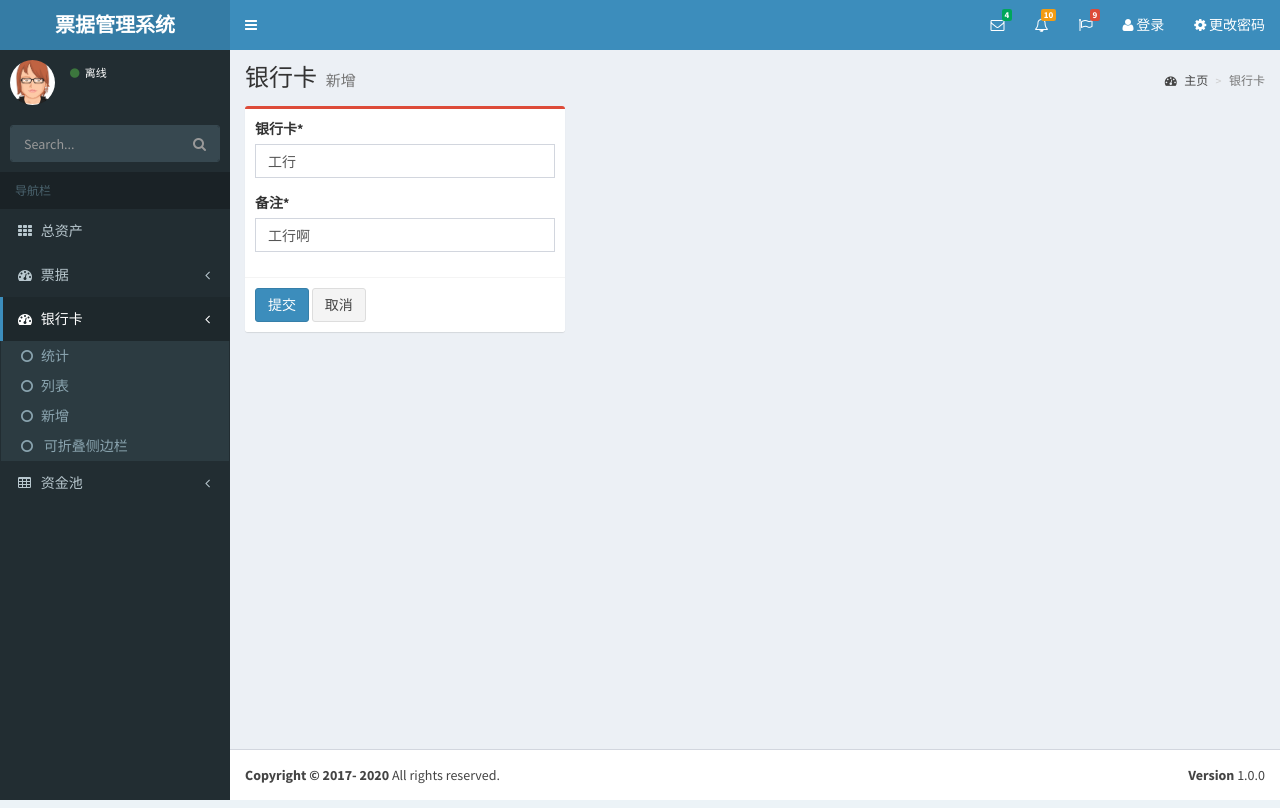
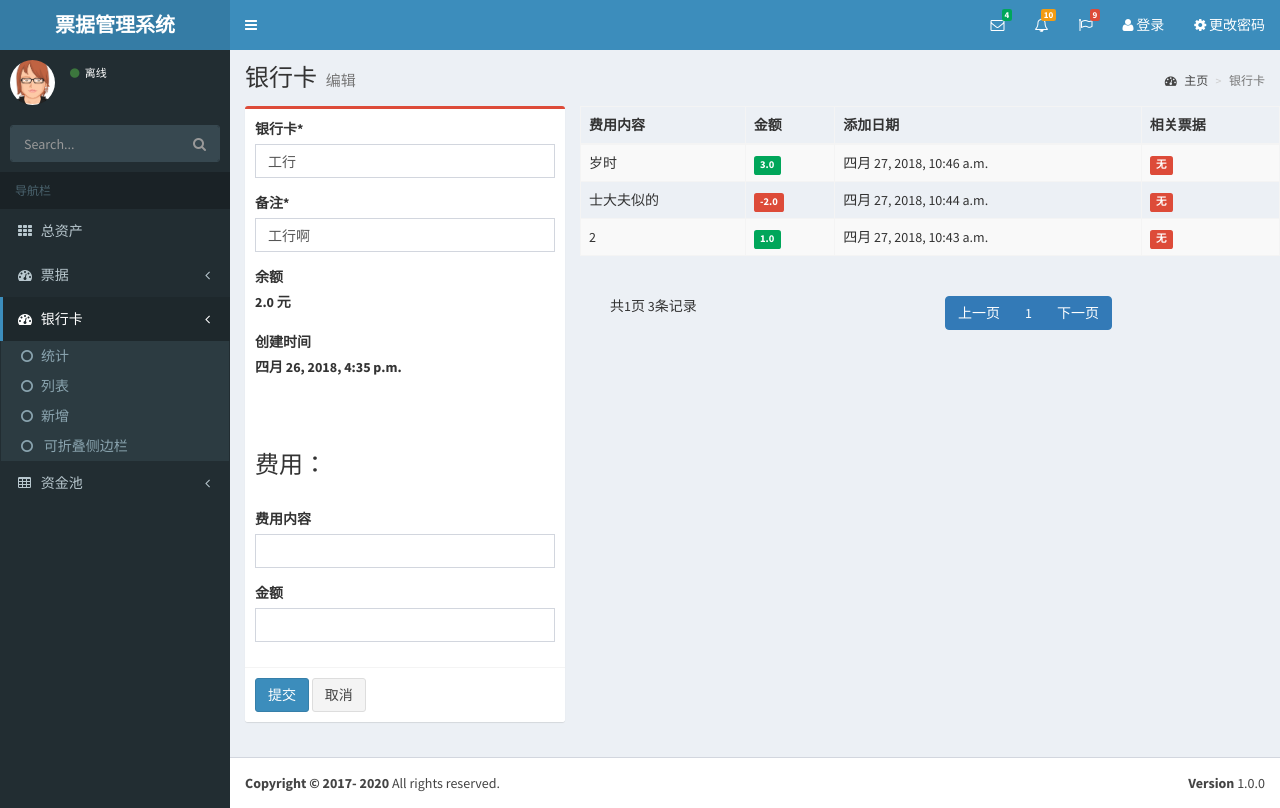
Before and after one commit to scimmia/Tickets, a Django app: page /t/card/card_edit/2/ in a window 1280 px wide. Run offline with Django 3.2, Linux system fonts and the light colour scheme; data comes from the database, SQL or seed files in the repository; both versions use the stored data as it was after the commit; some libraries are stand-ins or nearby versions.

Commit message:
银行卡相关

```diff
--- /dev/null
+++ b/ticket/templates/ticket/card_edit.html
@@ -0,0 +1,138 @@
+{% extends "ticket/dashboard.html" %}
+{% load staticfiles %}
+
+{% load crispy_forms_tags %}
+{#{% load material_form %}#}
+
+{% block content %}
+    <!-- Content Header (Page header) -->
+    <section class="content-header">
+        <h1>
+            银行卡
+            <small>编辑</small>
+        </h1>
+        <ol class="breadcrumb">
+            <li><a href="#"><i class="fa fa-dashboard"></i> 主页</a></li>
+            <li class="active">银行卡</li>
+        </ol>
+    </section>
+
+    <section class="content">
+        <div class="row">
+            <form method='POST' action=''>{% csrf_token %}
+                <!-- left column -->
+                <div class="col-md-4">
+
+                    <div class="box box-danger">
+                        <div class="box-body">
+                            <div id="div_id_name" class="form-group"><label for="id_name"
+                                                                            class="control-label  requiredField">
+                                银行卡<span class="asteriskField">*</span> </label>
+                                <div class="controls "><input name="name" value="{{ item.name }}" maxlength="50"
+                                                              class="textinput textInput form-control" required=""
+                                                              id="id_name" type="text"></div>
+                            </div>
+                            <div id="div_id_beizhu" class="form-group"><label for="id_beizhu"
+                                                                              class="control-label  requiredField">
+                                备注<span class="asteriskField">*</span> </label>
+                                <div class="controls "><input name="beizhu" value="{{ item.beizhu }}" maxlength="100"
+                                                              class="textinput textInput form-control" required=""
+                                                              id="id_beizhu" type="text"></div>
+                            </div>
+                            <div id="div_id_task_title" class="form-group">
+                                <label for="id_task_title" class="control-label"><strong>余额</strong></label>
+                                <div class="controls">
+                                    <label for="id_task_title" class="control-label">{{ item.money }} 元</label>
+                                </div>
+                            </div>
+                            <div id="div_id_task_title" class="form-group">
+                                <label for="id_task_title" class="control-label"><strong>创建时间</strong></label>
+                                <div class="controls">
+                                    <label for="id_task_title" class="control-label">{{ item.pub_date }}</label>
+                                </div>
+                            </div>
+
+
+                            <div id="div_id_task_title" class="form-group">
+                                <label for="id_task_title" class="control-label"><strong> </strong></label>
+                            </div>
+                            <div id="div_id_task_title" class="form-group">
+                                <label for="id_task_title" class="control-label"><h3>费用：</h3></label>
+                            </div>
+                            <div id="div_id_feebeizhu" class="form-group"><label for="id_feebeizhu"
+                                                                                 class="control-label ">
+                                费用内容</label>
+                                <div class="controls "><input name="feebeizhu" maxlength="100"
+                                                              class="textinput textInput form-control"
+                                                              id="id_feebeizhu" type="text"></div>
+                            </div>
+                            <div id="div_id_fee" class="form-group"><label for="id_fee"
+                                                                           class="control-label ">
+                                金额</label>
+                                <div class="controls "><input name="fee" maxlength="50"
+                                                              class="numberinput form-control"
+                                                              id="id_fee" type="number"></div>
+                            </div>
+                        </div>
+
+
+                        <div class="box-footer">
+                            <input class="btn btn-primary" value="提交" type="submit">
+                            <a><input class="btn btn-default" value="取消" type="button"></a>
+                        </div>
+                        <!-- /.box-body -->
+                    </div>
+
+                </div>
+                <div class="col-md-8">
+                    <div class="row">
+                        <div>
+                            <table id="table_id" class="table table-striped table-bordered table-hover">
+                                <thead>
+                                <!--表格头部-->
+                                <th>费用内容</th>
+                                <th>金额</th>
+                                <th>添加日期</th>
+                                <th>相关票据</th>
+                                </thead>
+                                <!--表格内容-->
+                                <tbody>
+                                {% for i in data %}
+                                    <tr>
+                                        <td>{{ i.name }}</td>
+                                        <td>
+                                            {% if i.money > 0 %}
+                                            <span class="label label-success">
+                                        {% else %}
+                                            <span class="label label-danger">
+                                        {% endif %}
+                                        {{ i.money }}</span></td>
+                                        <td>{{ i.pub_date }}</td>
+                                        <td>
+                                            {% if i.ticket %}
+                                            <span class="label label-success">{{ i.ticket }}
+                                        {% else %}
+                                            <span class="label label-danger">无
+                                        {% endif %}
+                                        </span></td>
+                                    </tr>
+
+                                {% endfor %}
+
+                                </tbody>
+                            </table>
+                        </div>
+                        <!--引入modal.html-->
+                        {% include 'ticket/modal.html' %}
+                        <!--引入pagination.html-->
+                        {% include 'ticket/pagination.html' %}
+                    </div>
+
+                </div>
+
+
+            </form>
+        </div>
+    </section>
+
+{% endblock %}
--- a/ticket/views.py
+++ b/ticket/views.py
@@ -8,7 +8,7 @@ from django.http import HttpResponse
 from django.template import loader
 # Create your views here.
 from ticket.forms import TicketForm, CardForm
-from ticket.models import Card
+from ticket.models import Card, Fee
 
 
 @login_required
@@ -128,28 +128,41 @@ def card_add(request):
 #修改数据,函数中的pk代表数据的id
 def card_edit(request,  pk):
     card_ins = get_object_or_404(Card, pk=pk)
-    # 通过instance来将Form的数据做填充
-    form = CardForm(request.POST or None, instance=card_ins)
+    fee_data = Fee.objects.filter(yinhangka=pk).order_by('-pub_date')
+    data_list, page_range, count, page_nums = pagination(request, fee_data)
+
     sub_title = '修改银行卡信息'
-    #判断form是否有效
-    if form.is_valid():
-        #创建实例，需要做些数据处理，暂不做保存
-        instance = form.save(commit=False)
-        #保存该实例
-        instance.save()
-        #跳转至列表页面,配合table参数，进行URL的反向解析
-        return redirect('card_list',)
+    if request.method == 'POST':
+        #任务联系人为可编辑选项，并填充原先的任务联系人
+        card_ins.name = request.POST['name']
+        card_ins.beizhu = request.POST['beizhu']
+
+        card = Card.objects.get(id = card_ins.id)
+        if request.POST['fee'].strip(' ') != '':
+            fee_ins = Fee()
+            fee_ins.yinhangka = card
+            fee_ins.money = float(request.POST['fee'])
+            fee_ins.name = request.POST['feebeizhu'].strip(' ')
+            fee_ins.save()
+            card_ins.money = card_ins.money + fee_ins.money
+        card_ins.save()
+
+        return redirect('card_edit', pk=card.id)
 
     context = {
-        'form': form,
+        'data': data_list,
+        'item': card_ins,
+        'page_range': page_range,
+        'count': count,
+        'page_nums': page_nums,
         'page_title': '基础资料',
         'sub_title': sub_title,
     }
     #与res_add.html用同一个页面，只是edit会在res_add页面做数据填充
-    return render(request, 'ticket/card_add.html', context)
+    return render(request, 'ticket/card_edit.html', context)
 
 #分页函数
-def pagination(request, queryset, display_amount=2, after_range_num = 5,before_range_num = 4):
+def pagination(request, queryset, display_amount=10, after_range_num = 5,before_range_num = 4):
     #按参数分页
 
     try:
```
Also changed, not shown: ticket/templates/ticket/card_list.html (+13 -7 lines), ticket/templates/ticket/res_list.html (+0 -58 lines), db.sqlite3.
